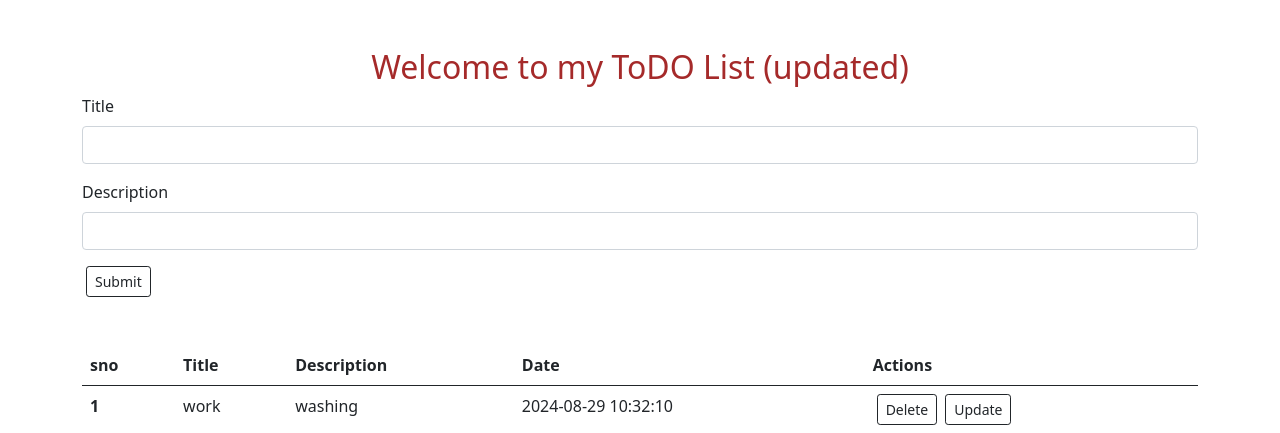
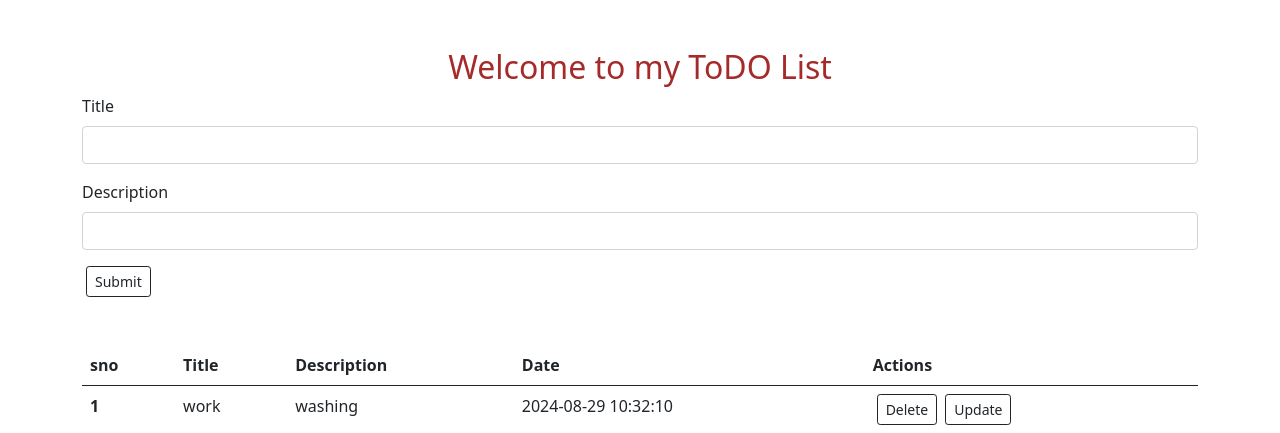
Before and after one commit to pratham6111/flask-project, a Flask app: page / in a window 1280 px wide. Shown: the part 56-489 px from the top of the page. Run offline with Flask 3, Linux system fonts and the light colour scheme; data comes from the database, SQL or seed files in the repository.

Commit message:
Update index.html
udpate the changes

```diff
--- a/python-flask/templates/index.html
+++ b/python-flask/templates/index.html
@@ -7,7 +7,7 @@
 
 
     <div class="sample">
-      <h2>Welcome to my ToDO List (updated)</h2>
+      <h2>Welcome to my ToDO List</h2>
     </div>
     <div class="container">
       <form action="/" method="post">
```
